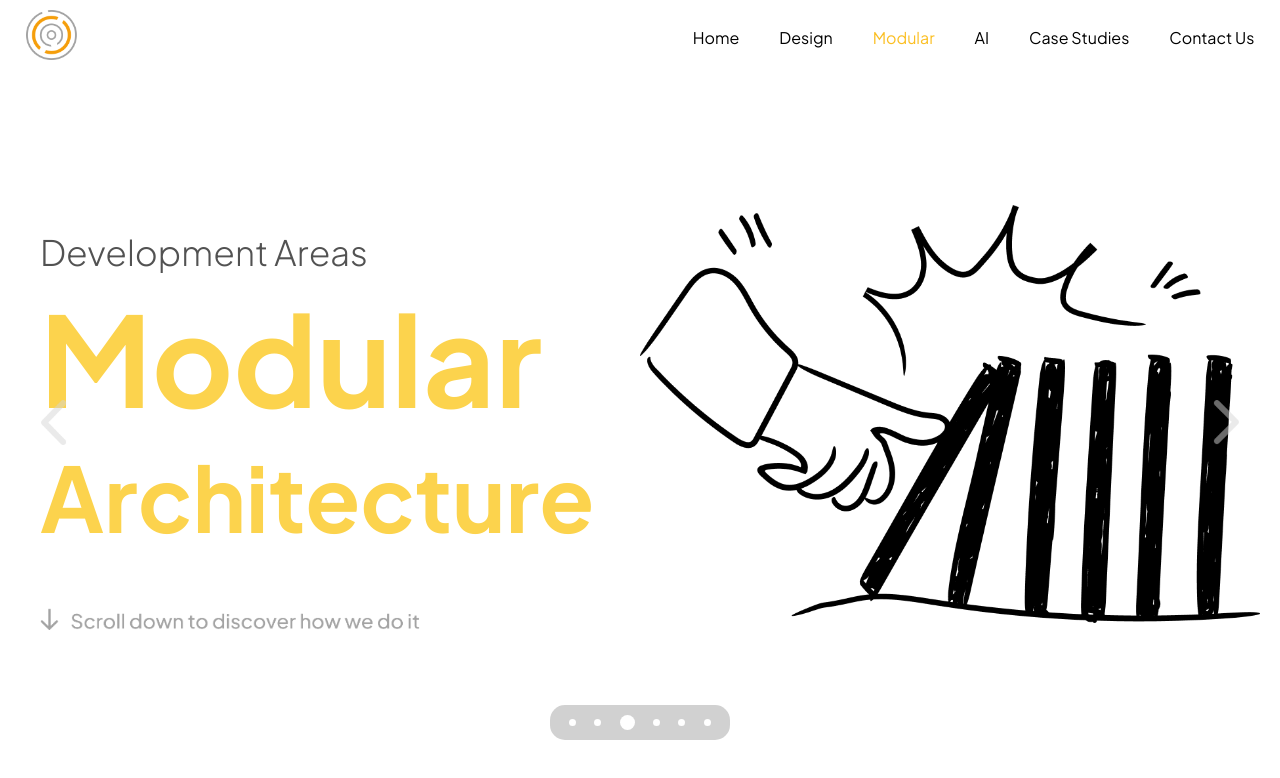
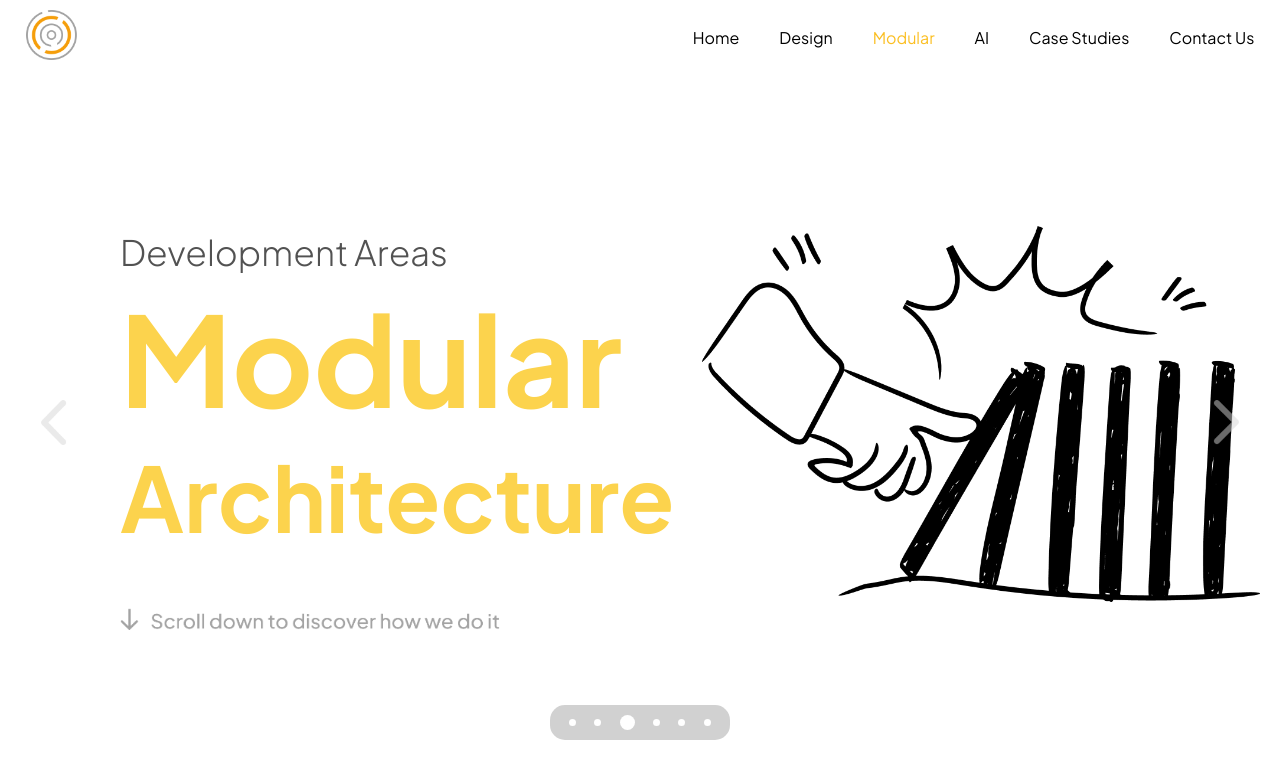
Before and after one commit to aialphanovatide/novatidelabs-website, a React (Create React App) app: page /modular in a window 1280 px wide. Shown: the top 778 px of the page. Built offline with nearby package versions, Linux system fonts and the light colour scheme.

Commit message:
footer fix and home logo for mobile

```diff
--- a/src/components/Footer/Footer.css
+++ b/src/components/Footer/Footer.css
@@ -17,7 +17,7 @@
 
 .logo-section {
   width: 30%;
-  margin-left: -1vw;
+  margin-left: -6vw;
   margin-right: 1vw;
   margin-top: 0px;
 }
--- a/src/components/Home/Home.css
+++ b/src/components/Home/Home.css
@@ -90,6 +90,7 @@ iframe {
     text-align: left;
     font-size: 17px; /* Adjust text size for mobile */
     margin: 0;
+    margin-top: 20px;
     line-height: 1.4;
   }
 
@@ -116,7 +117,7 @@ iframe {
   }
 
   .illustration-home img {
-    height: 54vh; /* Adjust image size for mobile */
+    height: 59vh; /* Adjust image size for mobile */
     width: 170px;
   }
 }
--- a/src/components/Modular/Modular.css
+++ b/src/components/Modular/Modular.css
@@ -32,7 +32,7 @@
     width: 20%;
     color: black;
     font-family: "Plus Jakarta Sans", sans-serif;
-    margin-left: 20px;
+    margin-left: 100px;
     margin-top: -20px;
   }
 
@@ -51,7 +51,7 @@
     font-size: 90px;
   }
   .illustration-modular {
-    width: 50%;
+    width: 45%;
     display: flex;
     justify-content: center; /* Center illustration */
     align-items: center;
```
